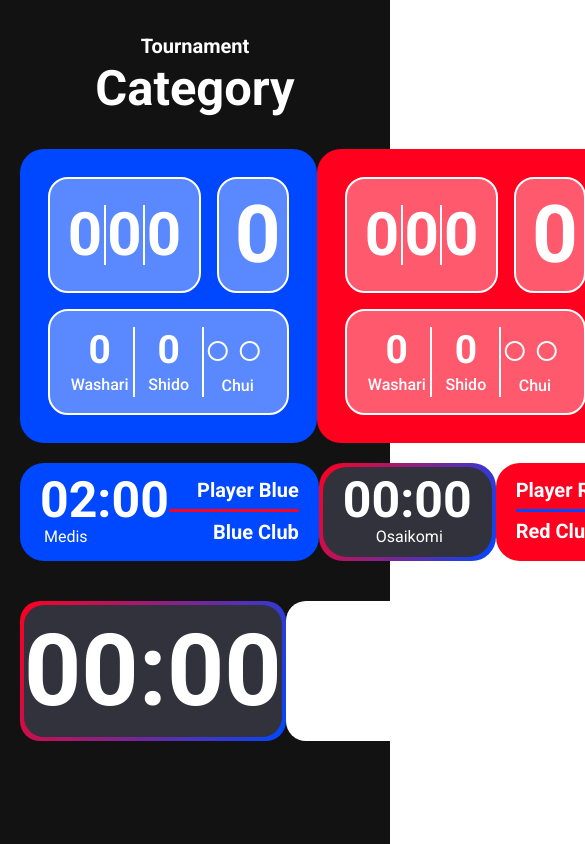
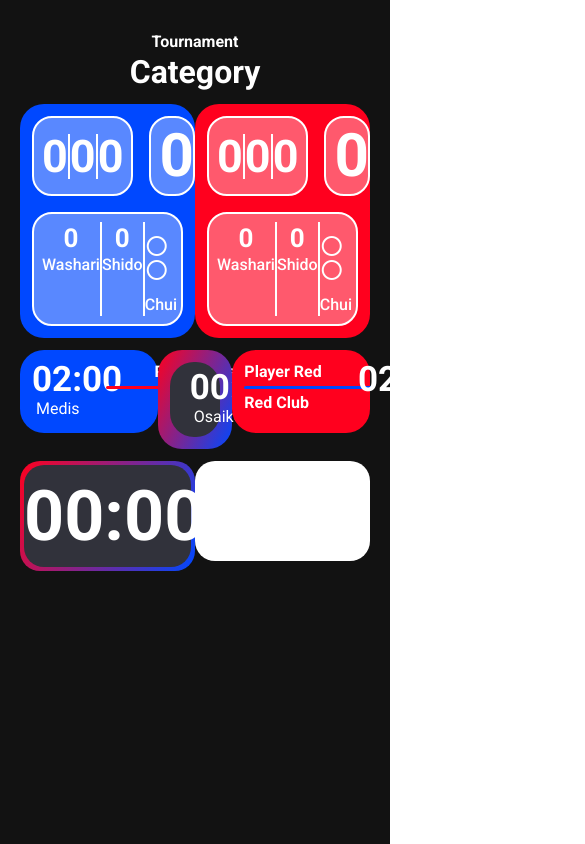
Before and after one commit to akbarhann/scoring-app, a Nuxt app: page /scorings/score/pbji/fighting in a window 390 px wide. Shown: the top 844 px of the page, 585 px wide, since content can reach past the window. Built offline with nearby package versions, Linux system fonts and the light colour scheme; no server answers.

Commit message:
style: make fighting control and score pages responsive on all screen heights/widths

```diff
--- a/frontend/pages/scorings/controls/pbji/fighting.vue
+++ b/frontend/pages/scorings/controls/pbji/fighting.vue
@@ -2615,10 +2615,14 @@ export default {
 @import '~/assets/styles.css';
 
 .corner {
-  width: 545px;
+  width: 48%;
+  max-width: 545px;
+  flex: 1 1 auto;
 }
 .time-corner {
-  width: 345px;
+  width: 31%;
+  max-width: 345px;
+  flex: 1 1 auto;
 }
 .red-corner {
   min-width: 100%;
@@ -2674,7 +2678,9 @@ hr {
   z-index: 10 !important;
 }
 .main-timer {
-  width: 545px;
+  width: 48%;
+  max-width: 545px;
+  flex: 1 1 auto;
   border-radius: 20px;
   background: linear-gradient(115.41deg, #ef233c, #243c7a);
   padding: 4px;
@@ -2684,6 +2690,147 @@ hr {
   border-radius: 20px;
   height: 100%;
 }
+
+/* Height-based media query for smaller viewports (height <= 850px) */
+@media screen and (max-height: 850px) {
+  h4 {
+    font-size: 26px !important;
+    line-height: 32px !important;
+  }
+  .text-20 {
+    font-size: 16px !important;
+    line-height: 20px !important;
+  }
+  .mb-10 {
+    margin-bottom: 12px !important;
+  }
+  .mb-6 {
+    margin-bottom: 8px !important;
+  }
+  .mt-10 {
+    margin-top: 12px !important;
+  }
+  .mt-5 {
+    margin-top: 12px !important;
+  }
+  .my-8 {
+    margin-top: 16px !important;
+    margin-bottom: 16px !important;
+  }
+
+  .red-corner, .blue-corner, .redblue-corner-inner {
+    padding-top: 8px !important;
+    padding-left: 8px !important;
+    padding-right: 8px !important;
+  }
+  .red-corner p.text-18, .blue-corner p.text-18 {
+    font-size: 14px !important;
+    margin-bottom: 8px !important;
+  }
+
+  .text-score {
+    font-size: 55px !important;
+    line-height: 55px !important;
+  }
+  .text-score-small {
+    font-size: 35px !important;
+    line-height: 35px !important;
+  }
+  .text-timer-medic {
+    font-size: 35px !important;
+    line-height: 35px !important;
+  }
+
+  .v-btn {
+    height: 26px !important;
+    min-width: 25px !important;
+  }
+  .v-btn__content {
+    font-size: 11px !important;
+  }
+
+  hr {
+    margin-top: 8px !important;
+    margin-bottom: 8px !important;
+  }
+  .pb-4 {
+    padding-bottom: 6px !important;
+  }
+  .pt-3 {
+    padding-top: 6px !important;
+  }
+}
+
+/* Even more compact for very small heights (e.g. tablet height 650px) */
+@media screen and (max-height: 700px) {
+  h4 {
+    font-size: 20px !important;
+    line-height: 24px !important;
+    margin-bottom: 4px !important;
+  }
+  .text-20 {
+    font-size: 13px !important;
+    line-height: 16px !important;
+  }
+  .mb-10 {
+    margin-bottom: 6px !important;
+  }
+  .mb-6 {
+    margin-bottom: 4px !important;
+  }
+  .mt-10 {
+    margin-top: 6px !important;
+  }
+  .mt-5 {
+    margin-top: 6px !important;
+  }
+
+  .red-corner, .blue-corner, .redblue-corner-inner {
+    padding-top: 4px !important;
+    padding-left: 4px !important;
+    padding-right: 4px !important;
+  }
+  .red-corner p.text-18, .blue-corner p.text-18 {
+    font-size: 12px !important;
+    margin-bottom: 4px !important;
+  }
+
+  .text-score {
+    font-size: 40px !important;
+    line-height: 40px !important;
+  }
+  .text-score-small {
+    font-size: 26px !important;
+    line-height: 26px !important;
+  }
+  .text-timer-medic {
+    font-size: 26px !important;
+    line-height: 26px !important;
+  }
+
+  .mt-3 {
+    margin-top: 4px !important;
+  }
+
+  .v-btn {
+    height: 22px !important;
+    min-width: 20px !important;
+    padding: 0 2px !important;
+    margin: 1px 1px !important;
+  }
+  .v-btn .v-icon {
+    font-size: 14px !important;
+  }
+
+  .px-10 {
+    padding-left: 10px !important;
+    padding-right: 10px !important;
+  }
+  .mx-10 {
+    margin-left: 10px !important;
+    margin-right: 10px !important;
+  }
+}
 .text-timer-medic {
   font-size: 50px;
   line-height: 50px;
--- a/frontend/pages/scorings/score/pbji/fighting.vue
+++ b/frontend/pages/scorings/score/pbji/fighting.vue
@@ -423,13 +423,19 @@ export default {
 @import '~/assets/styles.css';
 
 .corner {
-  width: 555px;
+  width: 48%;
+  max-width: 555px;
+  flex: 1 1 auto;
 }
 .time-corner {
-  width: 440px;
+  width: 38%;
+  max-width: 440px;
+  flex: 1 1 auto;
 }
 .time-corner-mid {
-  width: 225px;
+  width: 20%;
+  max-width: 225px;
+  flex: 1 1 auto;
 }
 .red-corner {
   min-width: 100%;
@@ -500,7 +506,9 @@ hr {
   z-index: 10 !important;
 }
 .main-timer {
-  width: 545px;
+  width: 48%;
+  max-width: 545px;
+  flex: 1 1 auto;
   border-radius: 20px;
   background: linear-gradient(115.41deg, #ff001e, #0048ff);
   padding: 4px;
@@ -511,7 +519,9 @@ hr {
 }
 
 .sponsor {
-  width: 570px;
+  width: 48%;
+  max-width: 570px;
+  flex: 1 1 auto;
   max-height: 140px;
   background: #ffffff;
   border-radius: 20px;
@@ -523,6 +533,128 @@ hr {
 .border-right {
   border-right: 1px solid white;
 }
+
+/* Height-based media query for smaller viewports (height <= 850px) */
+@media screen and (max-height: 850px) {
+  h3 {
+    font-size: 32px !important;
+    line-height: 40px !important;
+    margin-bottom: 12px !important;
+  }
+  h4 {
+    font-size: 26px !important;
+    line-height: 32px !important;
+  }
+  .text-20 {
+    font-size: 16px !important;
+    line-height: 20px !important;
+  }
+  .mb-8 {
+    margin-bottom: 12px !important;
+  }
+  .mt-5 {
+    margin-top: 12px !important;
+  }
+  .mt-10 {
+    margin-top: 12px !important;
+  }
+
+  .blue-corner, .red-corner, .redblue-corner {
+    padding: 12px !important;
+  }
+
+  .text-score {
+    font-size: 45px !important;
+    line-height: 45px !important;
+  }
+  .text-score-main {
+    font-size: 60px !important;
+    line-height: 60px !important;
+  }
+  .text-timer {
+    font-size: 70px !important;
+    line-height: 70px !important;
+  }
+  .text-timer-medic {
+    font-size: 35px !important;
+    line-height: 35px !important;
+  }
+
+  .penalties, .point {
+    padding: 8px !important;
+  }
+
+  .sponsor {
+    height: 100px !important;
+    max-height: 100px !important;
+  }
+  .v-carousel, .v-carousel-item, .v-image {
+    height: 90px !important;
+    max-height: 90px !important;
+  }
+}
+
+/* Even more compact for very small heights (e.g. tablet height 650px) */
+@media screen and (max-height: 700px) {
+  h3 {
+    font-size: 24px !important;
+    line-height: 30px !important;
+    margin-bottom: 6px !important;
+  }
+  h4 {
+    font-size: 20px !important;
+    line-height: 24px !important;
+  }
+  .text-20 {
+    font-size: 13px !important;
+    line-height: 16px !important;
+  }
+  .mb-8 {
+    margin-bottom: 6px !important;
+  }
+  .mt-5 {
+    margin-top: 6px !important;
+  }
+  .mt-10 {
+    margin-top: 6px !important;
+  }
+
+  .blue-corner, .red-corner, .redblue-corner {
+    padding: 8px !important;
+  }
+
+  .text-score {
+    font-size: 30px !important;
+    line-height: 30px !important;
+  }
+  .text-score-main {
+    font-size: 45px !important;
+    line-height: 45px !important;
+  }
+  .text-timer {
+    font-size: 50px !important;
+    line-height: 50px !important;
+  }
+  .text-timer-medic {
+    font-size: 26px !important;
+    line-height: 26px !important;
+  }
+
+  .penalties, .point {
+    padding: 4px !important;
+    border-radius: 12px !important;
+  }
+
+  .sponsor {
+    height: 70px !important;
+    max-height: 70px !important;
+    border-radius: 12px !important;
+  }
+  .v-carousel, .v-carousel-item, .v-image {
+    height: 60px !important;
+    max-height: 60px !important;
+  }
+}
 </style>
 
 <style>
```
